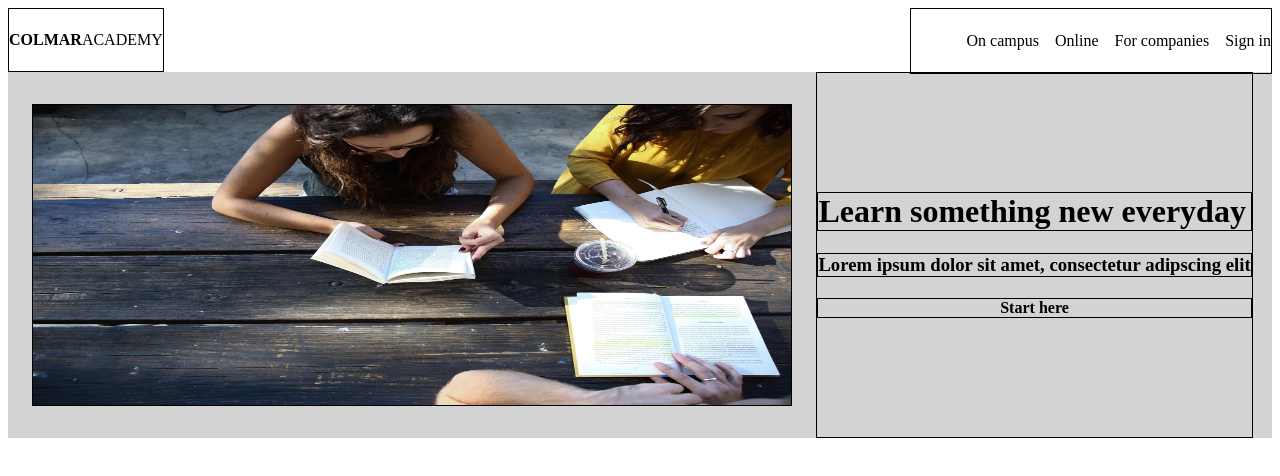
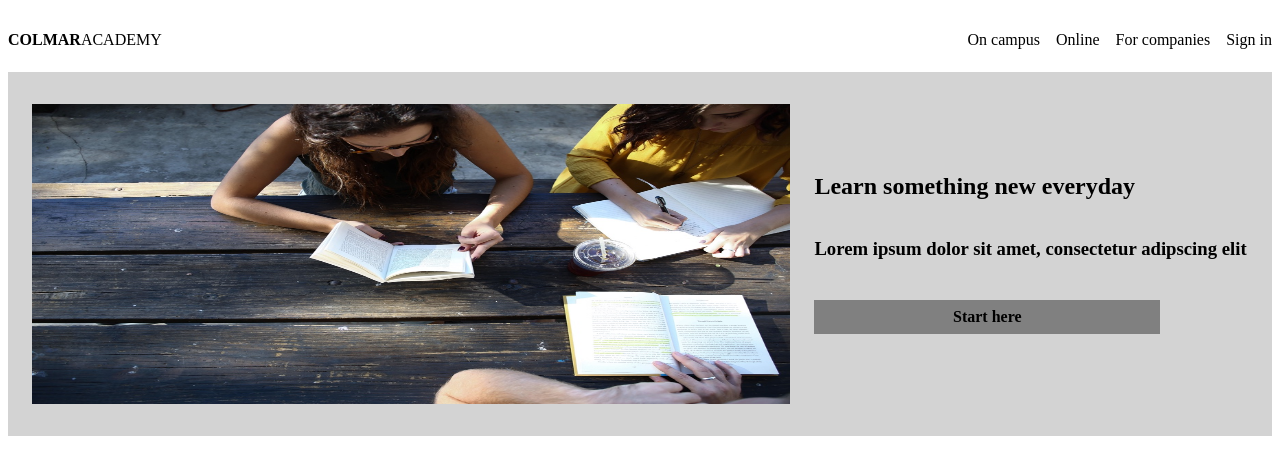
Before and after one commit to LizParry/colmarAcademy, a plain HTML site: page index.html in a window 1280 px wide. Drawn offline with Linux system fonts and the light colour scheme.

Commit message:
section 1 complete

```diff
--- a/index.html
+++ b/index.html
@@ -17,7 +17,7 @@
     <div class="section1">
       <img src="./resources/banner.jpg"/>
       <div class="section1right">
-      <h1>Learn something new everyday</h1>
+      <h2>Learn something new everyday</h2>
       <h3>Lorem ipsum dolor sit amet, consectetur adipscing elit</h3>
       <h4>Start here</h4>
     </div>
--- a/style.css
+++ b/style.css
@@ -6,12 +6,10 @@
 }
 .header span {
   display: flex;
-  border: 1px solid black;
   align-items: center;
 }
 .header ul {
   display: inline-flex;
-  border: 1px solid black;
   text-decoration-style: none;
   list-style-type: none;
   height: 64px;
@@ -29,22 +27,19 @@
 .section1 img {
   width: 60%;
   margin: 32px 24px;
-  border: 1px solid black;
   height: 300px;
 }
-.section1 h1 {
-  border: 1px solid black;
-}
-.section1 h3 {
-  border: 1px solid black;
-}
+.section1 h2 {  }
+.section1 h3 {  }
 .section1 h4 {
-  border: 1px solid black;
   text-align: center;
+  padding-top: 8px;
+  padding-bottom: 8px;
+  background-color: grey;
+  width: 80%;
 }
 .section1right {
   display: flex;
-  display: inline-block;
-  border: 1px solid black;
-  align-content: center;
+  flex-direction: column;
+  justify-content: center;
 }
```
